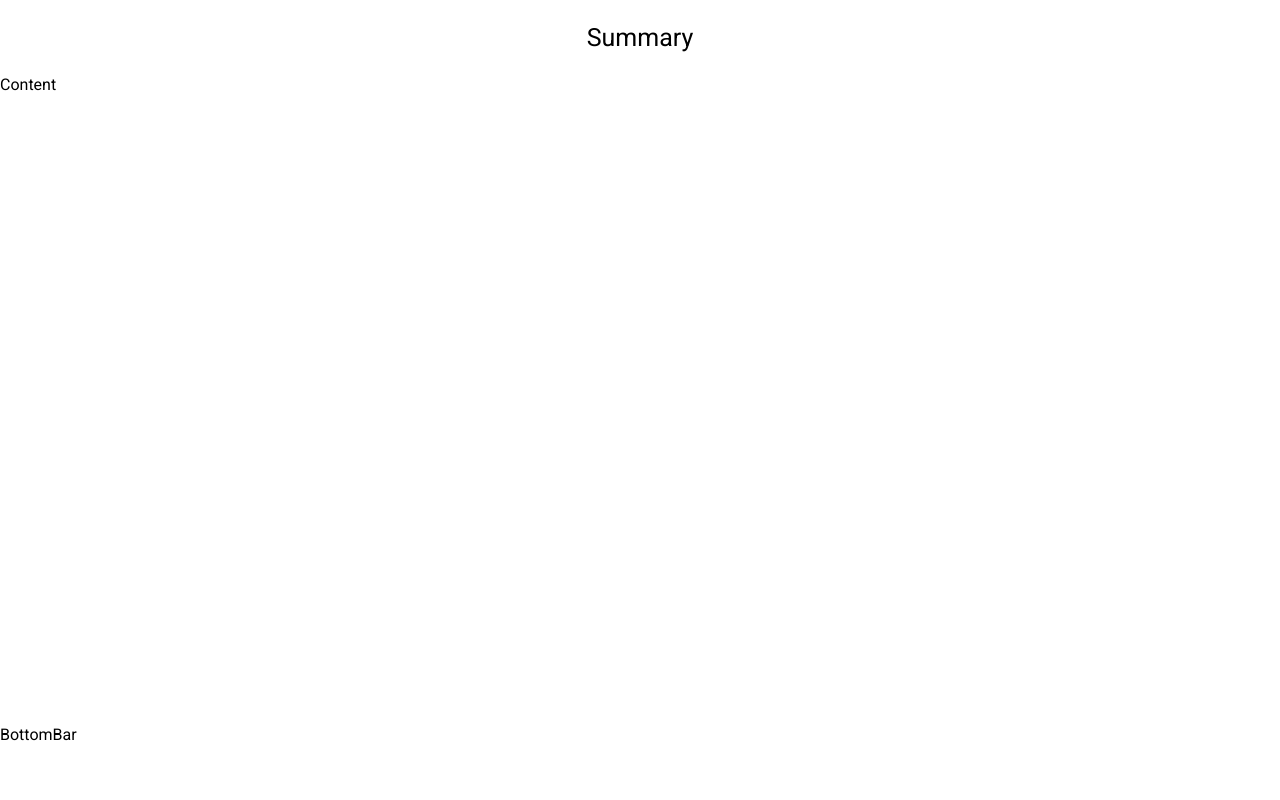
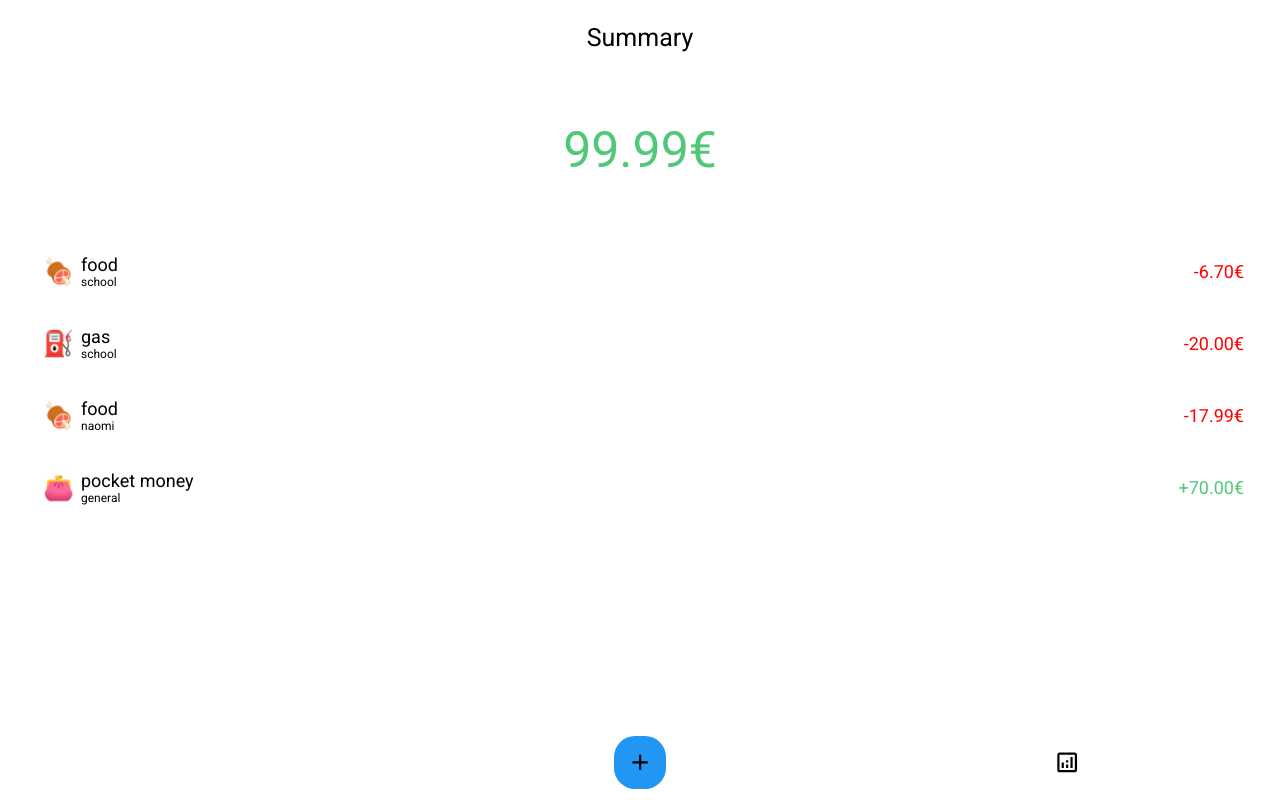
Before and after one commit to JonasPfeifer05/SimpleExpense, a Nuxt app: page / in a window 1280 px wide. Built offline with nearby package versions, Linux system fonts and the light colour scheme.

Commit message:
added basic home page and entries

```diff
--- a/nuxt.config.ts
+++ b/nuxt.config.ts
@@ -6,8 +6,8 @@ export default defineNuxtConfig({
             Roboto: true,
         }
     },
-    devtools: {enabled: true},
+    devtools: {enabled: false},
     css: ["~/assets/css/main.scss", "~/assets/css/light-mode.scss", "~/assets/css/dark-mode.scss"],
-    modules: ['@nuxtjs/color-mode', '@nuxtjs/google-fonts'],
+    modules: ['@nuxtjs/color-mode', '@nuxtjs/google-fonts', 'nuxt-icon'],
 
 })
--- a/package.json
+++ b/package.json
@@ -11,6 +11,7 @@
   },
   "dependencies": {
     "nuxt": "^3.11.2",
+    "nuxt-icon": "^0.6.10",
     "sass": "^1.75.0",
     "sass-loader": "^14.2.1",
     "vue": "^3.4.21",
--- a/pages/index.vue
+++ b/pages/index.vue
@@ -1,14 +1,87 @@
 <script setup lang="ts">
+import type {EntryData} from "~/types/entryData";
+
 const colorMode = useColorMode();
+console.log(colorMode.value);
 
-console.log(colorMode.value);
+const entries: EntryData[] = [
+    {
+        topic: "school",
+        sub_topic: {
+            name: "food",
+            icon: "🍖",
+        },
+        amount: -6.70
+    },
+    {
+        topic: "school",
+        sub_topic: {
+            name: "gas",
+            icon: "⛽",
+        },
+        amount: -20.00
+    },
+    {
+        topic: "naomi",
+        sub_topic: {
+            name: "food",
+            icon: "🍖",
+        },
+        amount: -17.99
+    },
+    {
+        topic: "general",
+        sub_topic: {
+            "name": "pocket money",
+            "icon": "👛",
+        },
+        amount: 70.00
+    }
+];
+
+function positiveNegative(value: number, positive: any, negative: any): any {
+    if (value < 0) return negative;
+    return positive;
+}
+
+function formatAmount(amount: number): string {
+    return amount.toFixed(2).toString();
+}
 </script>
 
 <template>
     <div id="container">
         <div id="app-bar">Summary</div>
-        <div id="content">Content</div>
-        <div id="bottom-bar">BottomBar</div>
+        <div id="content">
+            <div id="balance">
+                99.99€
+            </div>
+            <div id="entries">
+                <div class="entry" v-for="entry in entries">
+                    <div class="entry-icon">{{ entry.sub_topic.icon }}</div>
+                    <div class="entry-topic">
+                        <div class="title">{{ entry.sub_topic.name }}</div>
+                        <div class="sub-title">{{ entry.topic }}</div>
+                    </div>
+                    <div class="entry-amount" :style="{ color: positiveNegative(entry.amount , '#50C878', '#f00') }">
+                         {{ positiveNegative(entry.amount, "+", "") }}{{ formatAmount(entry.amount) }}€
+                    </div>
+                </div>
+            </div>
+        </div>
+        <div id="bottom-bar">
+            <div/>
+            <div id="add-container">
+                <button id="add-button">
+                    <Icon id="add-icon" name="material-symbols:add"></Icon>
+                </button>
+            </div>
+            <div id="analytics-container">
+                <button id="analytics-button">
+                    <Icon id="analytics-icon" name="material-symbols:analytics-outline"></Icon>
+                </button>
+            </div>
+        </div>
     </div>
 </template>
 
@@ -27,11 +100,121 @@ console.log(colorMode.value);
 }
 
 #content {
+    display: flex;
+    flex-direction: column;
+
     height: calc(100% - 75px - 75px);
+
+    #balance {
+        display: flex;
+        justify-content: center;
+        align-items: center;
+
+        height: 150px;
+        font-size: 50px;
+
+        color: #50C878;
+    }
+
+    #entries {
+        flex: 1;
+
+        padding: 16px 26px;
+        box-sizing: border-box;
+
+        .entry {
+            display: flex;
+            align-items: center;
+
+            width: 100%;
+            height: 60px;
+
+            margin: 0 0 12px 0;
+            padding: 0 10px;
+            box-sizing: border-box;
+
+            border-radius: 8px;
+
+            background: var(--surface-300);
+
+            .entry-icon {
+                display: flex;
+                justify-content: center;
+                align-items: center;
+
+                height: 75%;
+                aspect-ratio: 1;
+
+                font-size: 25px;
+            }
+
+            .entry-topic {
+                display: flex;
+                flex-direction: column;
+                align-items: start;
+                justify-content: center;
+                flex: 1;
+
+                .title {
+                    font-size: 18px;
+                }
+
+                .sub-title {
+                    font-size: 12px;
+                }
+            }
+
+            .entry-amount {
+                display: flex;
+                justify-content: center;
+                align-items: center;
+
+                width: fit-content;
+                font-size: 18px;
+            }
+        }
+    }
 }
 
 #bottom-bar {
+    display: flex;
+    align-items: center;
     height: 75px;
     background: var(--surface-200);
+
+    & > * {
+        flex: 1;
+        height: 70%;
+    }
+
+    #add-container, #analytics-container {
+        display: flex;
+        justify-content: center;
+
+        #add-button, #analytics-button {
+            height: 100%;
+            aspect-ratio: 1;
+
+            border: none;
+            border-radius: 40%;
+
+            #add-icon, #analytics-icon {
+                height: 65%;
+                width: 65%;
+
+                cursor: pointer;
+
+                color: var(--color);
+            }
+        }
+
+        #add-button {
+            background: var(--primary-100);
+        }
+
+        #analytics-button {
+            background: transparent;
+        }
+    }
 }
 </style>
--- /dev/null
+++ b/types/entryData.ts
@@ -0,0 +1,10 @@
+export interface SubTopic {
+    icon: string;
+    name: string;
+}
+
+export interface EntryData {
+    topic: string;
+    sub_topic: SubTopic;
+    amount: number;
+}
```
Also changed, not shown: 1 other file (tests, documents, lock files or other folders).
